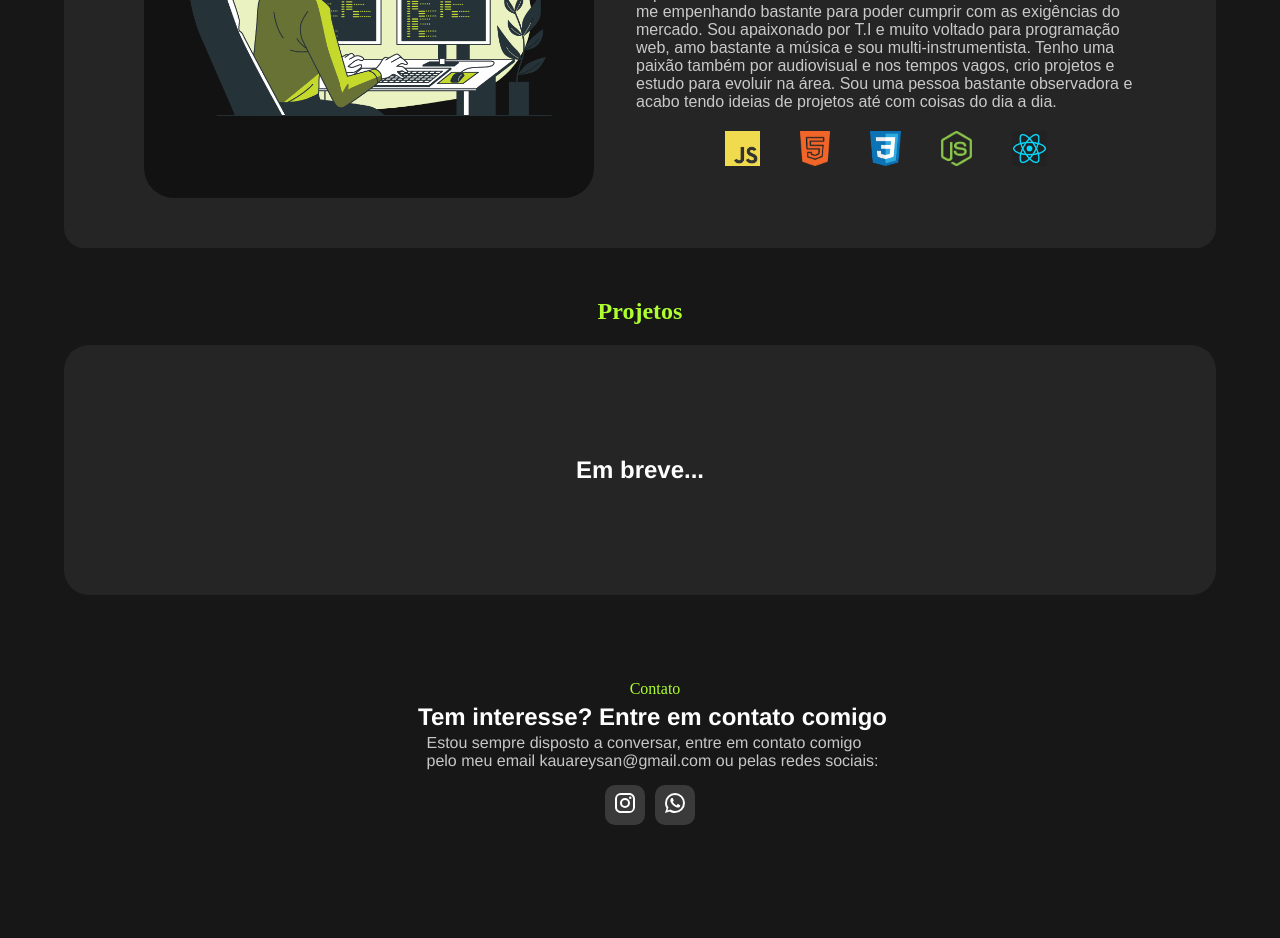
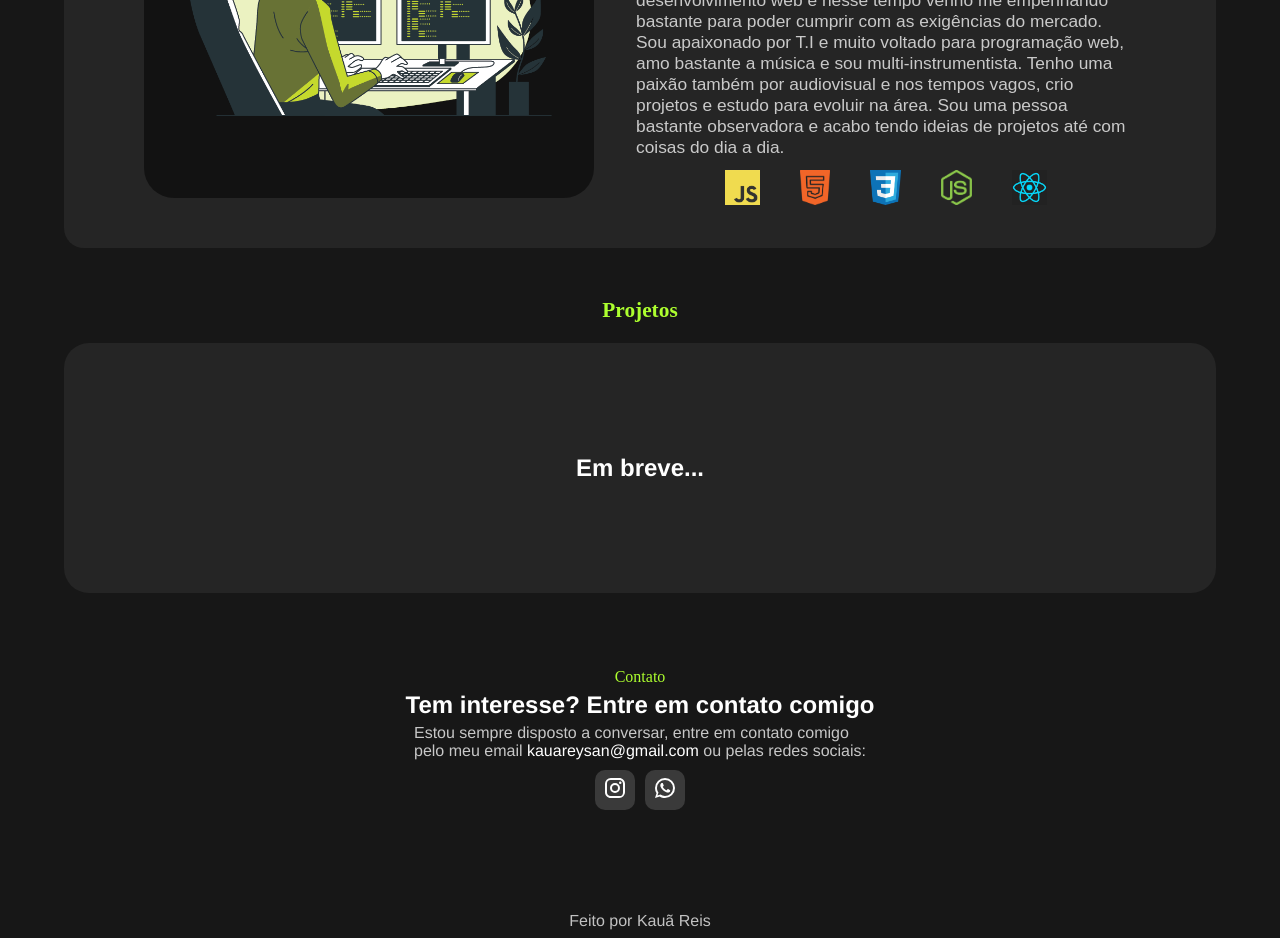
Before and after one commit to kauareysan/portfolio-dev, a React (Vite) app: page / in a window 1280 px wide. Shown: the part 1080-2018 px from the top of the page. Built offline with nearby package versions, Linux system fonts and the light colour scheme; a web font is replaced by a local one.

Commit message:
some adjusts

```diff
--- a/src/App.css
+++ b/src/App.css
@@ -21,3 +21,11 @@
     display: flex;
     justify-content: center;
 }
+footer{
+    width: 100%;
+    color: rgba(209, 209, 209, 0.918);
+    display: flex;
+    justify-content: center;
+    align-items: center;
+    height: 35px;
+}
--- a/src/App.jsx
+++ b/src/App.jsx
@@ -25,6 +25,9 @@ export const App = () => {
       <div className="a-c-contacts">
         <Contacts/>
       </div>
+      <footer>
+        <p>Feito por Kauã Reis</p>
+      </footer>
     </div>
   )
 }
--- a/src/Components/AboutMe.css
+++ b/src/Components/AboutMe.css
@@ -40,6 +40,7 @@
 .a-m-texto-container p {
     font-family:  "Afacad Flux", sans-serif;
     color: rgba(236, 236, 236, 0.829);
+    font-size: 13pt;
 }
 .a-m-texto-container img{
     height: 35px;
@@ -54,7 +55,7 @@
     flex-direction: column;
 }
 .skills-container{
-    margin-top: 20px;
+    margin-top: 12px;
     display: flex;
     align-items: center;
     justify-content: center;
--- a/src/Components/Contacts.css
+++ b/src/Components/Contacts.css
@@ -2,7 +2,7 @@
     width: 90%;
     height: 220px;
     padding: 0 60px;
-    margin-bottom: 50px;
+    margin-bottom: 20px;
     border-radius: 25px;
     margin-top: 20px;
     display: flex;
@@ -12,21 +12,23 @@
 .contacts-container #uptext{
     font-family: "Playwrite GB S", cursive;
     color: greenyellow;
-    margin: 15px 0px 5px 30px;
+    margin: 5px 0;
 }
 .contacts-container h1{
     color: white;
     font-size: 18pt;
-    margin: 0px 0px 10px 25px;
+    margin-bottom: 5px;
 }
 .contacts-container p{
     color: rgba(236, 236, 236, 0.829);
-    margin: -7px 0px 10px 25px;
+    margin-bottom: 5px;
+}
+.contacts-container span{
+    color: white;
 }
 .c-c-icons{
     display: flex;
     align-items: center;
-    margin-left: 20px;
 }
 .c-c-icon{
     display: flex;
--- a/src/Components/Contacts.jsx
+++ b/src/Components/Contacts.jsx
@@ -9,7 +9,7 @@ export const Contacts = () => {
     <div className='contacts-container'>
         <p id='uptext'>Contato</p>
         <h1>Tem interesse? Entre em contato comigo</h1>
-        <p>Estou sempre disposto a conversar, entre em contato comigo<br/>pelo meu email kauareysan@gmail.com ou pelas redes sociais:</p>
+        <p>Estou sempre disposto a conversar, entre em contato comigo<br/>pelo meu email <span>kauareysan@gmail.com</span> ou pelas redes sociais:</p>
         <div className="c-c-icons">
             <div className="c-c-icon">
                 <a href="#">
--- a/src/Components/Home.css
+++ b/src/Components/Home.css
@@ -12,7 +12,7 @@
 }
 .home-container p{
     font-size: 14pt;
-    color: rgba(255, 255, 255, 0.966);
+    color: rgba(230, 230, 230, 0.829);
 }
 .home-container img{
     width: 400px;
--- a/src/Components/Menu.css
+++ b/src/Components/Menu.css
@@ -14,5 +14,5 @@ nav a{
     color: rgba(255, 255, 255, 0.884);
 }
 nav a:hover{
-    color: black;
+    color: white;
 }
--- a/src/Components/Menu.jsx
+++ b/src/Components/Menu.jsx
@@ -4,8 +4,8 @@ import "./Menu.css"
 export const Menu = () => {
   return (
     <nav>
-        <a href="#">Início</a>
-        <a href="#">Sobre Mim</a>
+        <a href="nav">Início</a>
+        <a href=".about-me-container">Sobre Mim</a>
         <a href="#">Projetos</a>
         <a href="#">Contato</a>
     </nav>
--- a/src/Components/Projects.css
+++ b/src/Components/Projects.css
@@ -9,7 +9,7 @@
 }
 .container-projects h1{
     font-family: "Playwrite GB S", cursive;
-    font-size: 18pt;
+    font-size: 16pt;
     color: greenyellow;
     margin-bottom: 20px;
 }
```
